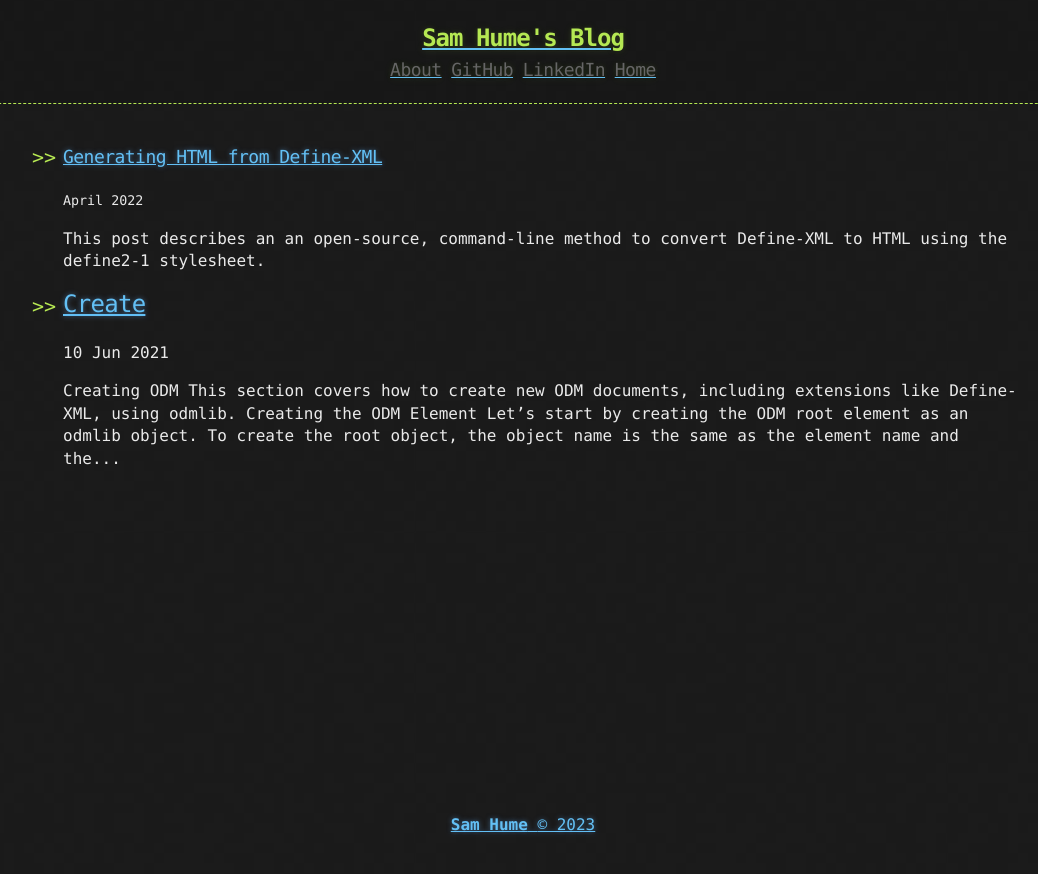
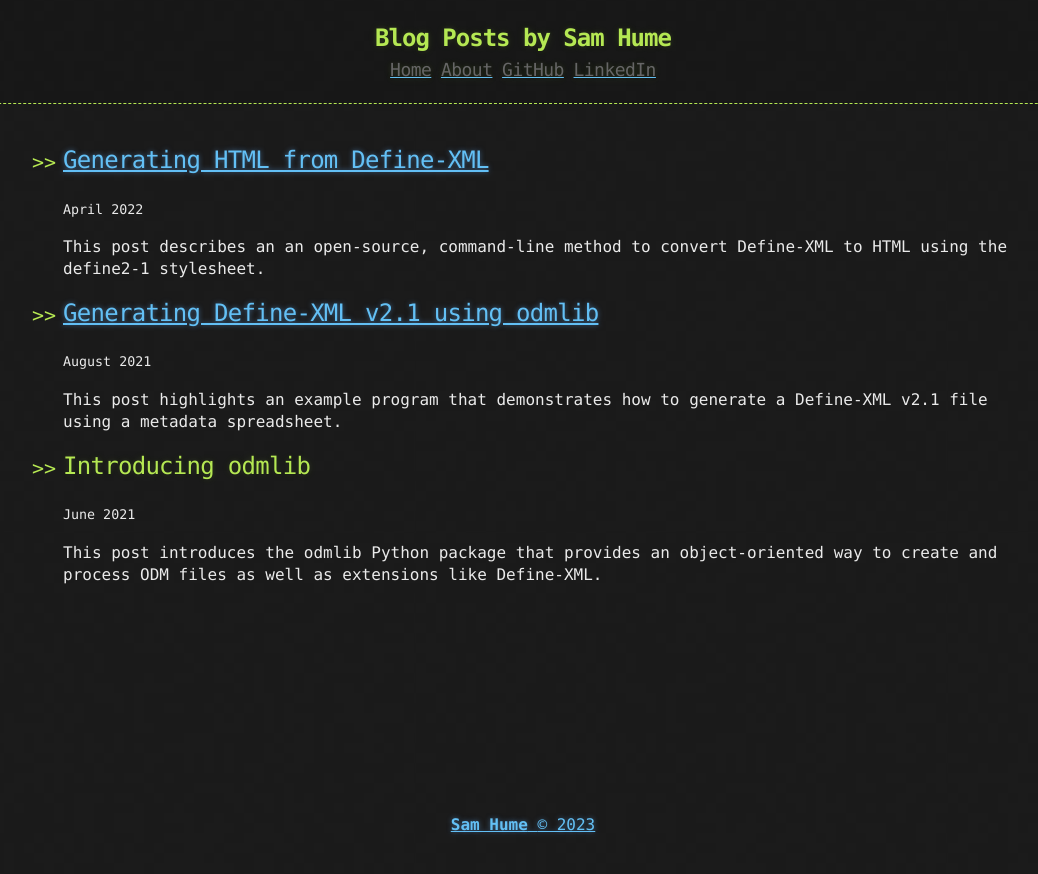
Before and after one commit to swhume/swhume.github.io, a Jekyll site: the page built from index.html, in a window 1280 px wide. Shown: the top 874 px of the page, without its empty margins (117-1155 px from the left). Built offline with Jekyll 4.4.1, drawn with Linux system fonts in a browser that asks for light colours; the list of posts is cut into pages by our own code.

Commit message:
updates blog to add post links to index

```diff
--- a/_config.yml
+++ b/_config.yml
@@ -1,5 +1,5 @@
-title: Munging Metadata
-description: "A Technical Blog by Sam Hume"
+title: Sam Hume's Blog
+description: "Munging Metadata: A Technical Blog by Sam Hume"
 author:
   name: "Sam Hume"
   email: "humedatalabs@gmail.com"
@@ -10,7 +10,7 @@ baseurl: /
 source: .
 destination: ./_site
 permalink: /:title
-paginate: 3
+paginate: 12
 paginate_path: /page/:num/
 
 defaults:
--- a/_includes/header.html
+++ b/_includes/header.html
@@ -1,6 +1,6 @@
 <header>
   <div>
-    <a href="{{ "/" | prepend: site.baseurl | replace: '//', '/' }}"><h1>Sam Hume's Blog</h1></a>
+    <h1>Blog Posts by Sam Hume</h1>
     <div class="header-links">
       {% include links.html %}
     </div>
--- a/_includes/links.html
+++ b/_includes/links.html
@@ -1,4 +1,4 @@
+<a href="https://swhume.github.io/"><h2 class="header-link">Home</h2></a>
 <a href="https://swhume.github.io/about"><h2 class="header-link">About</h2></a>
 <a href="https://github.com/swhume"><h2 class="header-link">GitHub</h2></a>
 <a href="https://www.linkedin.com/in/sam-hume-dsc"><h2 class="header-link">LinkedIn</h2></a>
-<a href="https://swhume.github.io/"><h2 class="header-link">Home</h2></a>
--- a/index.html
+++ b/index.html
@@ -4,15 +4,18 @@ layout: default
 
 <ul>
       <li>
-          <h3><a href="https://swhume.github.io/blog-2022-generate-html-from-xml.html">Generating HTML from Define-XML</a></h3>
+          <h2><a href="https://swhume.github.io/blog-2022-generate-html-from-xml.html">Generating HTML from Define-XML</a></h2>
           <small>April 2022</small>
           <p>This post describes an an open-source, command-line method to convert Define-XML to HTML using the define2-1 stylesheet.</p>
       </li>
-    {% for post in paginator.posts %}
       <li>
-          <h2><a href="{{ post.url | prepend: site.baseurl | replace: '//', '/' }}">{{ post.title }}</a></h2>
-          <time datetime="{{ post.date | date_to_xmlschema }}">{{ post.date | date_to_string }}</time>
-          <p>{{ post.content | strip_html | truncatewords:50 }}</p>
+          <h2><a href="https://swhume.github.io/blog-2021-generate-define-xml-1.html">Generating Define-XML v2.1 using odmlib</a></h2>
+          <small>August 2021</small>
+          <p>This post highlights an example program that demonstrates how to generate a Define-XML v2.1 file using a metadata spreadsheet.</p>
       </li>
-    {% endfor %}
+      <li>
+          <h2><a href="https://swhume.github.io/blog-2021-intro-to-odmlib.html"></a>Introducing odmlib</h2>
+          <small>June 2021</small>
+          <p>This post introduces the odmlib Python package that provides an object-oriented way to create and process ODM files as well as extensions like Define-XML.</p>
+      </li>
 </ul>
```
